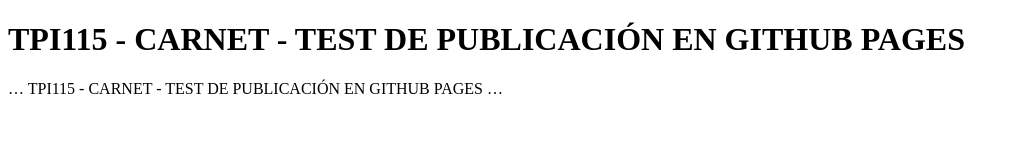
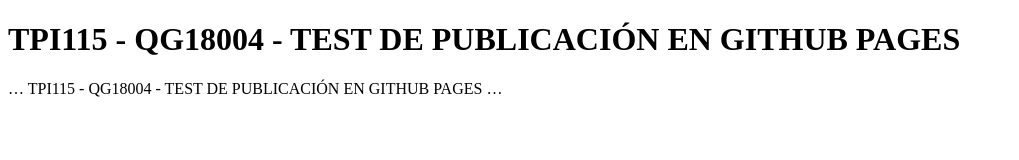
Before and after one commit to Edraq15/guia21c, a plain HTML site: page index.html in a window 1280 px wide. Shown: the whole page, without its empty margins (0-1019 px from the left). Drawn offline with Linux system fonts and the light colour scheme.

Commit message:
Update index.html

```diff
--- a/index.html
+++ b/index.html
@@ -6,8 +6,8 @@
 </head>
 
 <body>
-    <h1>TPI115 - CARNET - TEST DE PUBLICACIÓN EN GITHUB PAGES</h1>
+    <h1>TPI115 - QG18004 - TEST DE PUBLICACIÓN EN GITHUB PAGES</h1>
 
-    <p>… TPI115 - CARNET - TEST DE PUBLICACIÓN EN GITHUB PAGES …</p>
+    <p>… TPI115 - QG18004 - TEST DE PUBLICACIÓN EN GITHUB PAGES …</p>
 </body>
 </html>
```
